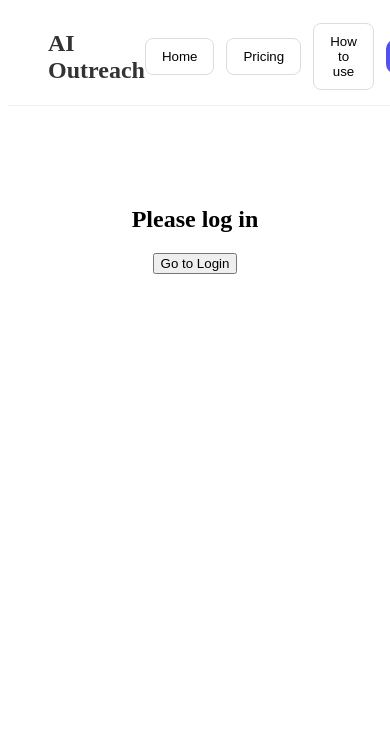
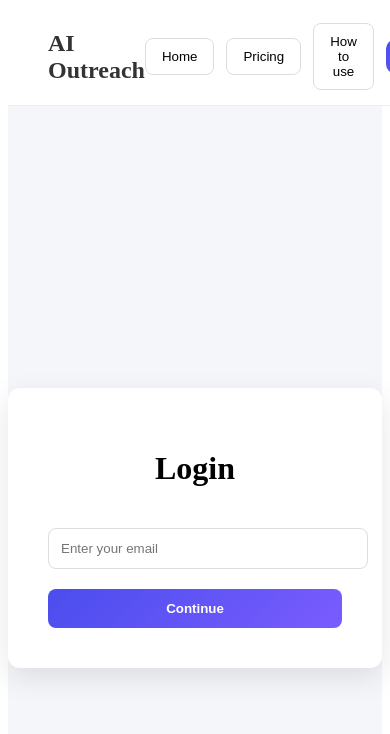
Before and after one commit to A-Gr33n/ai-outreach-generator, a Next.js app: page /login in a window 390 px wide. Shown: the top 734 px of the page. Built offline with nearby package versions, Linux system fonts and the light colour scheme.

Commit message:
making login responsive

```diff
--- a/pages/login.js
+++ b/pages/login.js
@@ -1,68 +1,103 @@
 import { useState } from "react";
-import { supabase } from "../lib/supabase";
+import { useRouter } from "next/router";
 
 export default function Login() {
   const [email, setEmail] = useState("");
-  const [message, setMessage] = useState("");
+  const router = useRouter();
 
-  const handleLogin = async () => {
+  const handleLogin = () => {
     if (!email) return alert("Enter email");
 
-    const { error } = await supabase.auth.signInWithOtp({
-      email,
-      options: {
-        emailRedirectTo: window.location.origin,
-      },
-    });
+    // ✅ basic validation
+    const emailRegex = /^[^\s@]+@[^\s@]+\.[^\s@]+$/;
+    if (!emailRegex.test(email)) {
+      return alert("Enter a valid email");
+    }
 
+    // ✅ check existing user
+    const existing = localStorage.getItem(`user_${email}`);
 
-    if (error) {
-      setMessage("❌ Error sending email");
+    let user;
+
+    if (existing) {
+      user = JSON.parse(existing);
     } else {
-      setMessage("✅ Check your email for login link");
+      user = {
+        email,
+        plan: "free",
+        usage: 0,
+        resetDate: new Date().toISOString(),
+      };
+
+      localStorage.setItem(`user_${email}`, JSON.stringify(user));
     }
+
+    // ✅ set active session
+    localStorage.setItem("user", JSON.stringify(user));
+
+    // 🔥 IMPORTANT → trigger navbar update
+    window.dispatchEvent(new Event("storage"));
+
+    // ✅ redirect
+    router.push("/");
   };
 
   return (
-    <div style={{ textAlign: "center", marginTop: "100px" }}>
-      <h2>Please log in</h2>
+    <div style={styles.page}>
+      <div style={styles.card}>
+        <h1>Login</h1>
 
-     <button style={styles.loginBtn} onClick={() => router.push("/login")}>
-  Go to Login
-    </button>
+        <input
+          type="email"
+          placeholder="Enter your email"
+          value={email}
+          onChange={(e) => setEmail(e.target.value)}
+          style={styles.input}
+        />
 
-
+        <button style={styles.button} onClick={handleLogin}>
+          Continue
+        </button>
+      </div>
     </div>
   );
-
 }
 
 const styles = {
-  container: {
-    height: "100vh",
+  page: {
+    minHeight: "100vh",
     display: "flex",
     justifyContent: "center",
     alignItems: "center",
-    background: "#f5f5f5",
+    background: "#f5f6fa",
   },
+
   card: {
     background: "#fff",
     padding: "40px",
     borderRadius: "12px",
+    boxShadow: "0 10px 30px rgba(0,0,0,0.1)",
     textAlign: "center",
+    width: "300px",
   },
+
   input: {
+    width: "100%",
     padding: "12px",
-    width: "250px",
     marginTop: "20px",
+    borderRadius: "8px",
+    border: "1px solid #ddd",
   },
+
   button: {
     marginTop: "20px",
+    width: "100%",
     padding: "12px",
-    background: "#4b4ded",
+    borderRadius: "8px",
+    border: "none",
+    background: "linear-gradient(135deg, #4b4ded, #7a5cff)",
     color: "#fff",
-    border: "none",
-    borderRadius: "8px",
+    fontWeight: "600",
     cursor: "pointer",
   },
 };
```
